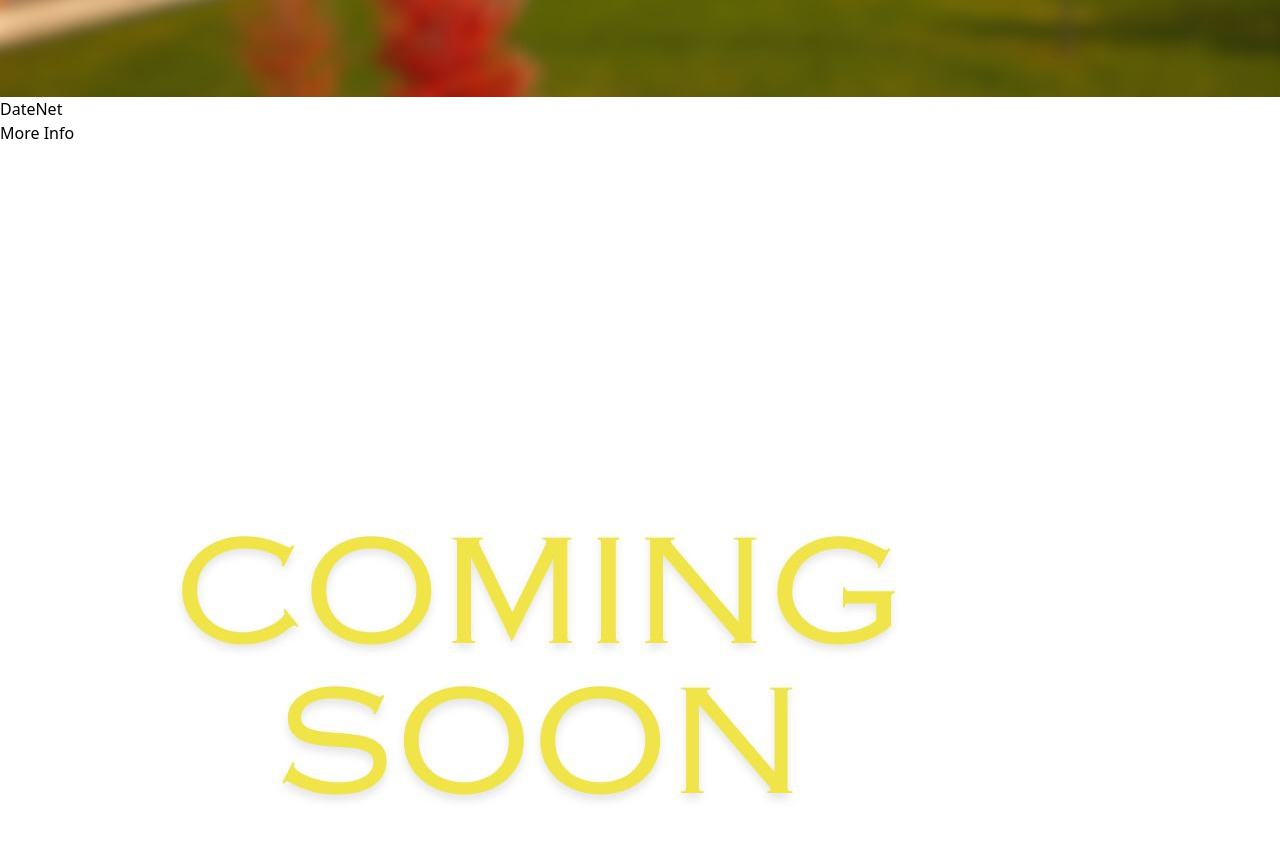
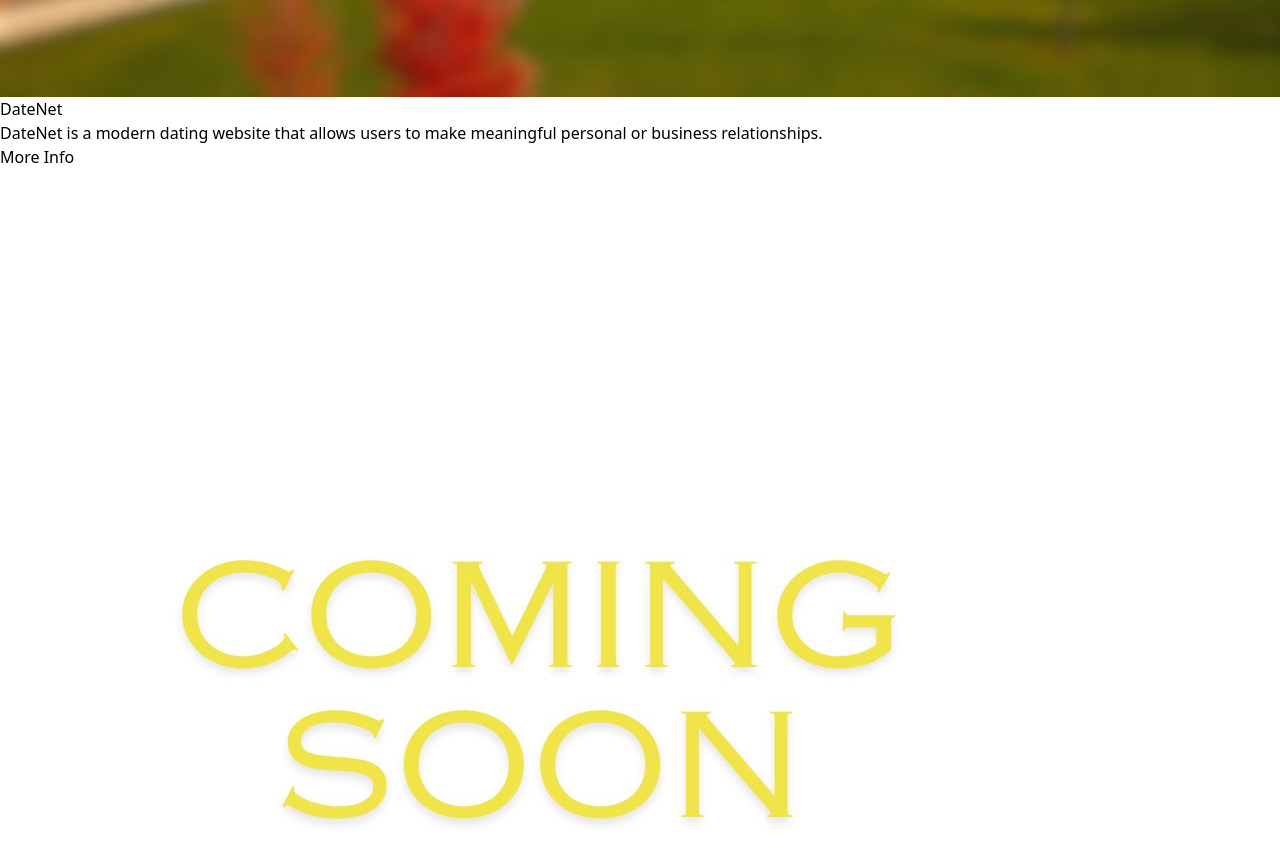
Before and after one commit to arryllopez/portfolio-lawrenceLopez, a React (Vite) app: page / in a window 1280 px wide. Shown: the part 3380-4243 px from the top of the page. Built offline with nearby package versions, Linux system fonts and the light colour scheme.

Commit message:
added a brief description for each project

```diff
--- a/src/components/ProjectItem.jsx
+++ b/src/components/ProjectItem.jsx
@@ -1,6 +1,6 @@
 import React from 'react'
 
-const ProjectItem = ({img, title, link}) => {
+const ProjectItem = ({img, title, link, description}) => {
   return (
     <div className="relative flex items-center justify-center h-auto w-full shadow-xl shadow-gray-400 rounded-xl group hover:bg-gradient-to-r from-gray-200 to-[#cc5500] hover:scale-105 transition-all duration-300 ease-in-out">
       <img
@@ -12,15 +12,16 @@ const ProjectItem = ({img, title, link}) => {
         <h3 className="text-2xl font-bold text-white tracking-wider text-center mb-4">
           {title}
         </h3>
+        <p className="text-black text-center mb-4">
+          {description}
+        </p>
         <a
           href={link}
           className="px-6 py-3 bg-white text-gray-700 font-bold rounded-lg hover:bg-gray-100 transition-colors duration-300 ease-in-out"
         >
           More Info
         </a>
-        <p>
 
-        </p>
       </div>
     </div>
   )
--- a/src/components/Projects.jsx
+++ b/src/components/Projects.jsx
@@ -54,7 +54,8 @@ const Projects = () => {
             }}
             custom = {index4}
           >
-          <ProjectItem img = {DateNet} title = 'DateNet' link="https://github.com/arryllopez/DateNet"/>
+          <ProjectItem img = {DateNet} title = 'DateNet' link="https://github.com/arryllopez/DateNet"
+          description = " DateNet is a modern dating website that allows users to make meaningful personal or business relationships. " />
 
           </motion.div>
           <motion.div
```
